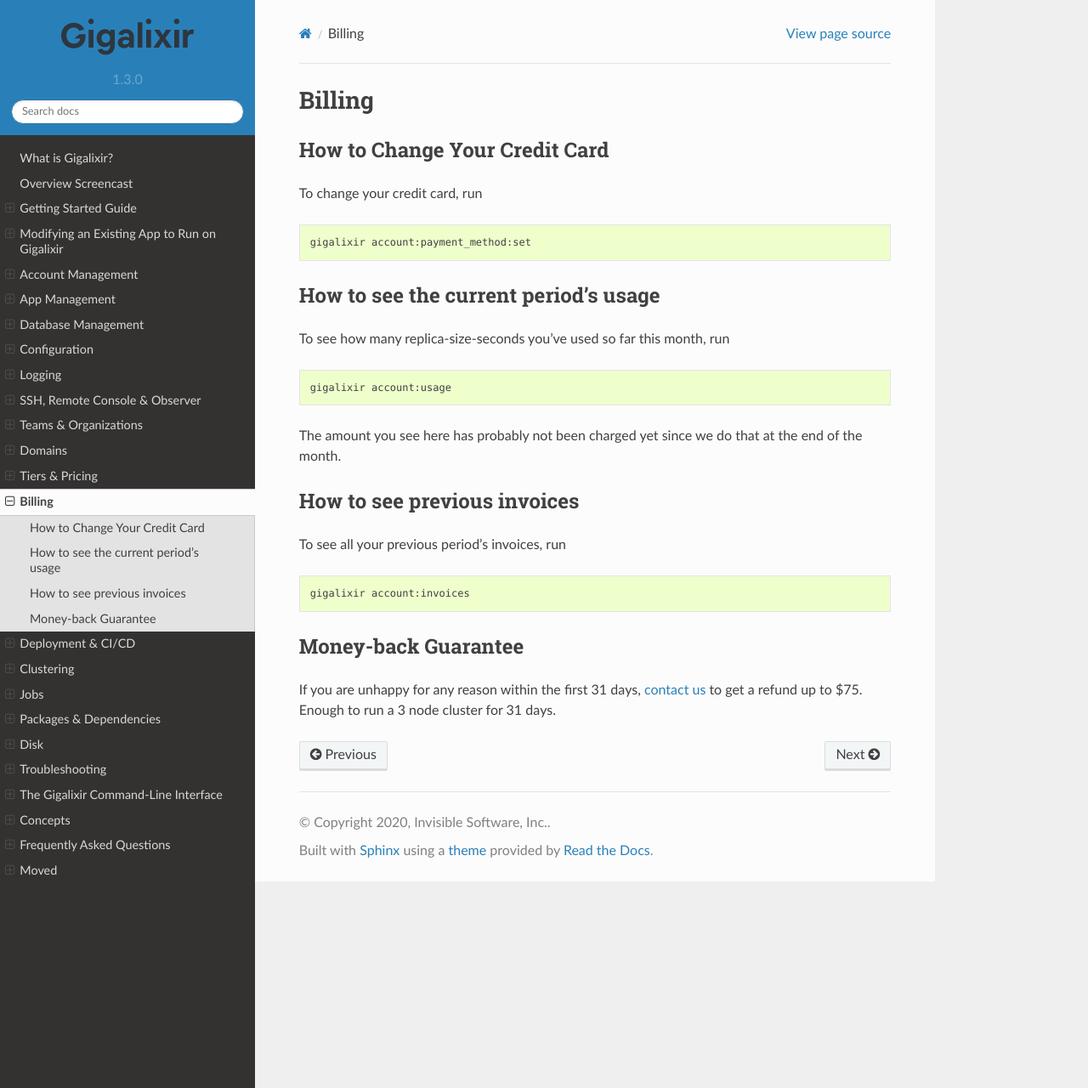
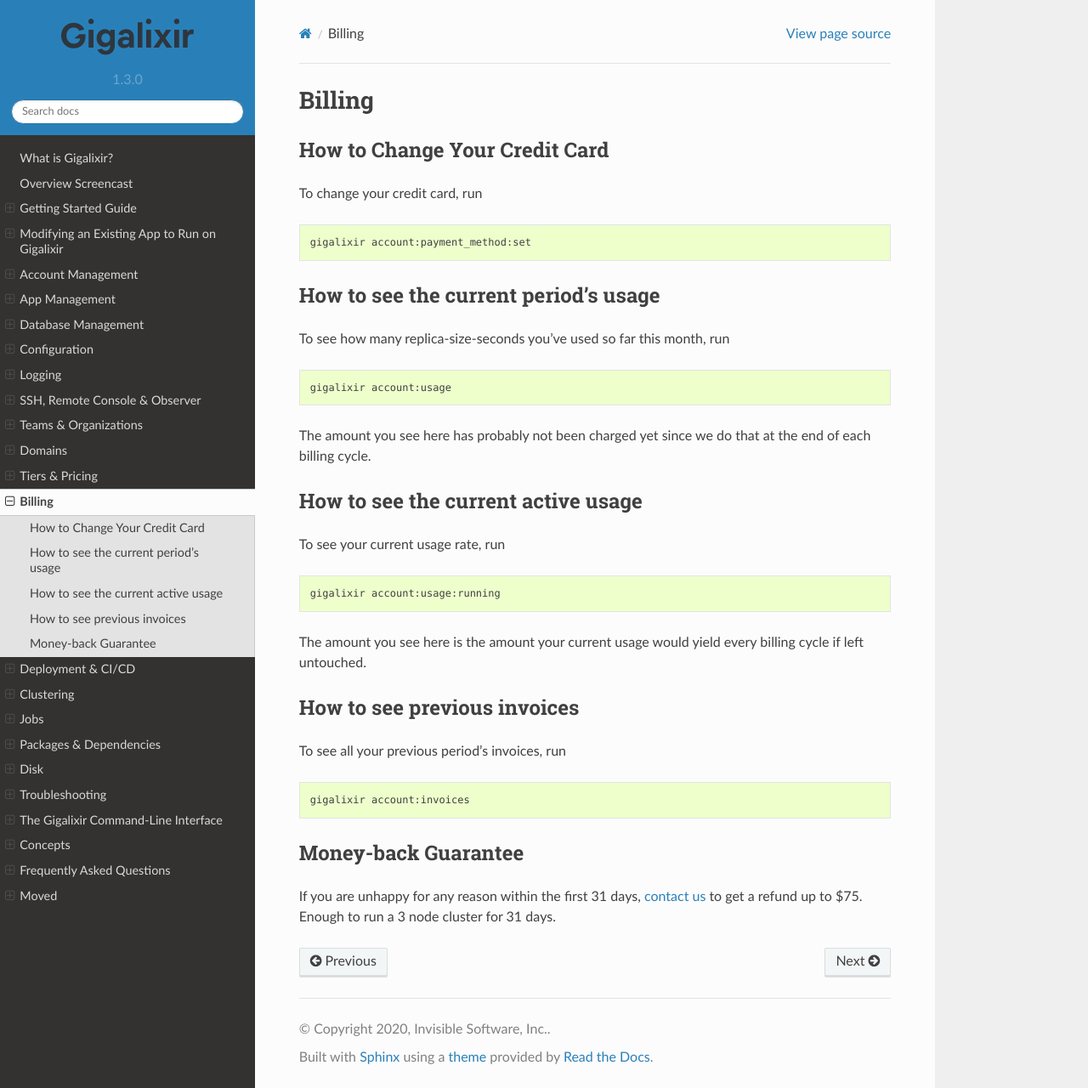
Before and after one commit to gigalixir/gigalixir-cli, a Sphinx documentation site: the page built from docs/source/billing.rst, in a window 1280 px wide and 1280 px high. Shown: the whole window at 85% size. Built offline with Sphinx 7.4.7 and the Read the Docs theme 2.0.0, drawn with Linux system fonts in a browser that asks for light colours.

Commit message:
docs: new running feature

```diff
--- a/docs/source/billing.rst
+++ b/docs/source/billing.rst
@@ -19,7 +19,18 @@ To see how many replica-size-seconds you've used so far this month, run
 
     gigalixir account:usage
 
-The amount you see here has probably not been charged yet since we do that at the end of the month.
+The amount you see here has probably not been charged yet since we do that at the end of each billing cycle.
+
+How to see the current active usage
+===================================
+
+To see your current usage rate, run
+
+.. code-block:: bash
+
+    gigalixir account:usage:running
+
+The amount you see here is the amount your current usage would yield every billing cycle if left untouched.
 
 How to see previous invoices
 ============================
```
